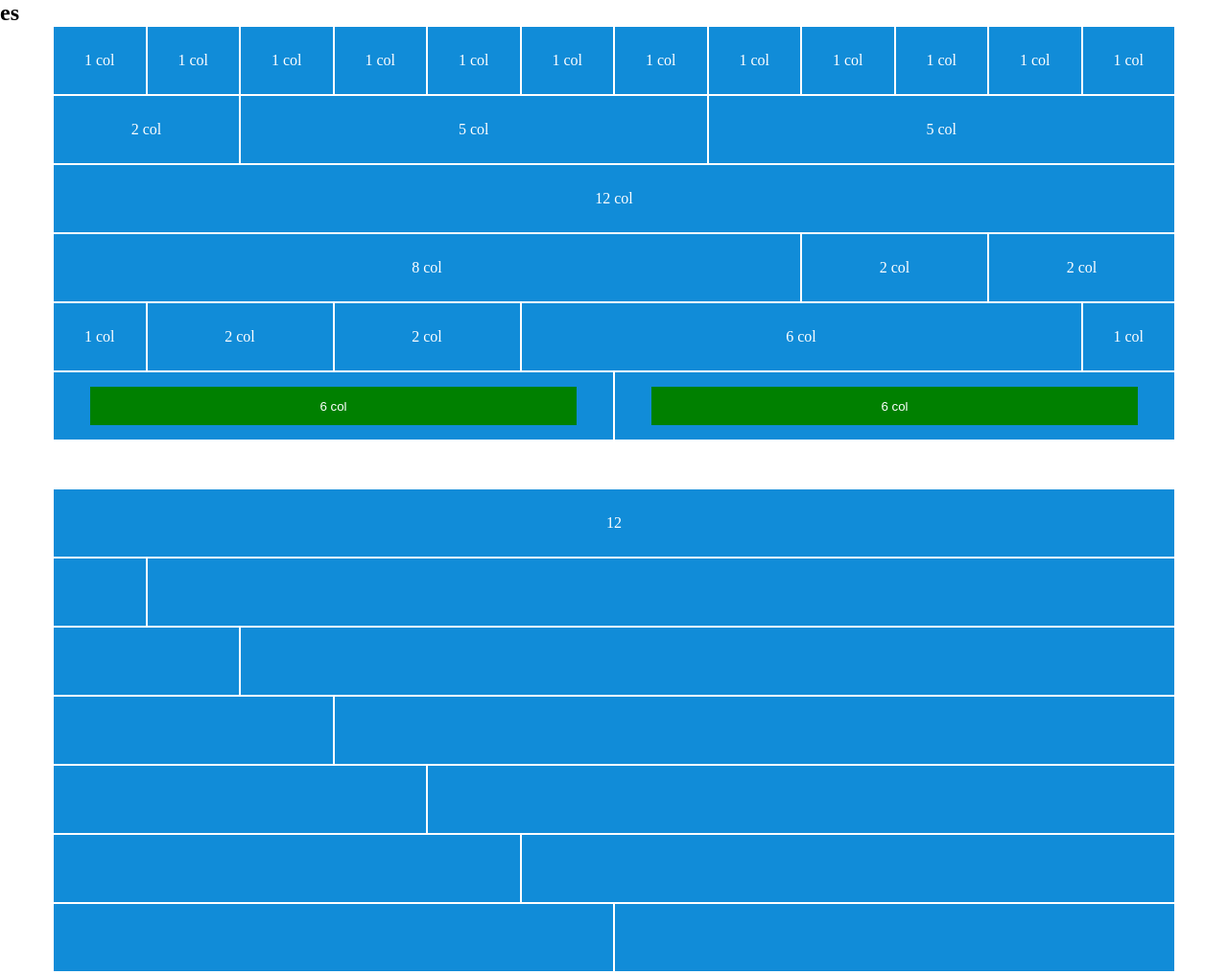
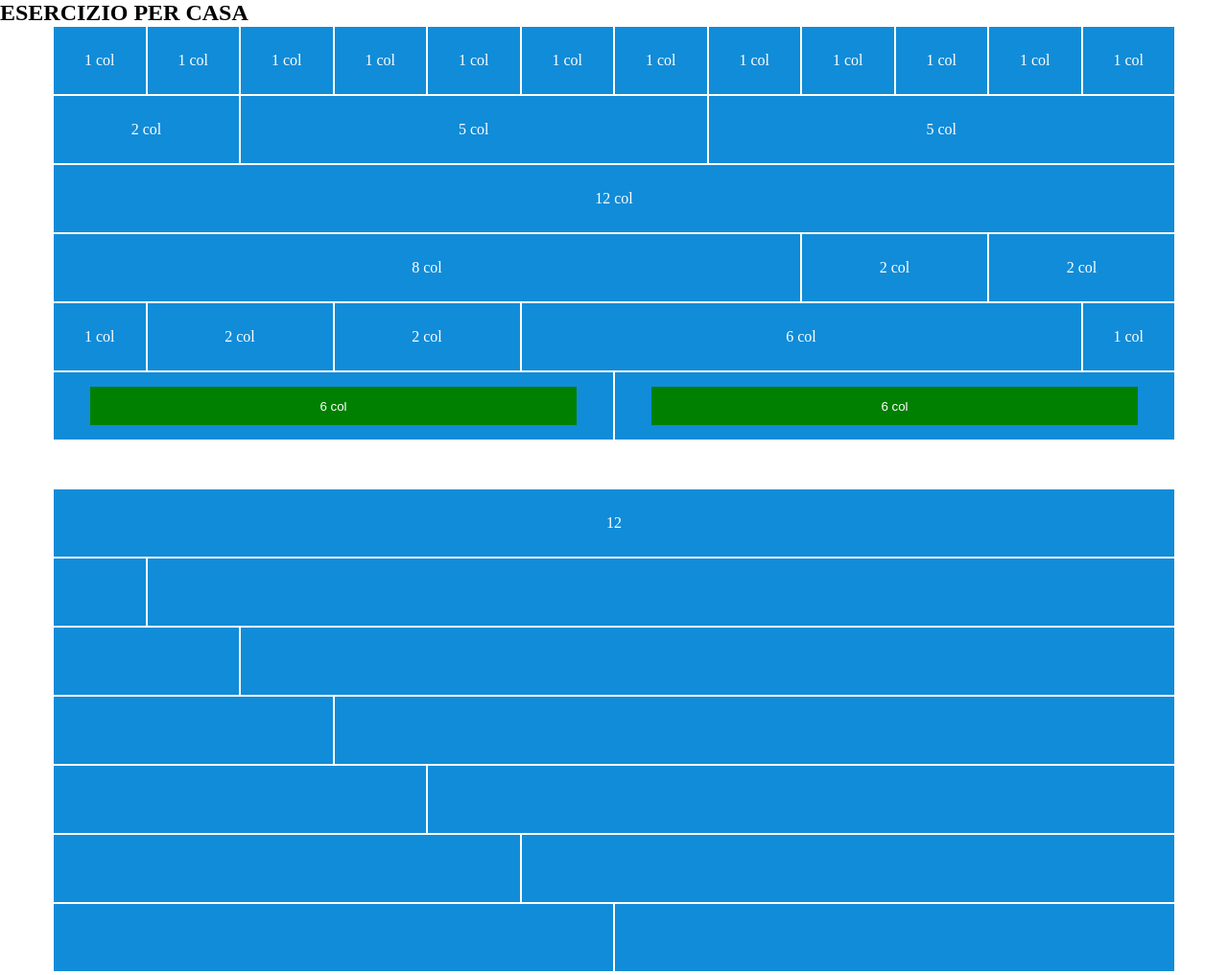
Before and after one commit to eltonanit/html-css-12bool, a plain HTML site: page index.html in a window 1280 px wide. Shown: the top 1016 px of the page at 96% size. Drawn offline with Linux system fonts and the light colour scheme.

Commit message:
[UPD] add featuresv

```diff
--- a/css/style.css
+++ b/css/style.css
@@ -32,6 +32,7 @@
     width: 90%;
     color: white;
     border: none;
+    padding: 6px;
 }
 .space{
     height: 50px;
--- a/index.html
+++ b/index.html
@@ -10,7 +10,7 @@
 
 <body>
     <!--                                        RIGA DA 12 -->
-    <h2>es</h2>
+    <h2>ESERCIZIO PER CASA </h2>
     <div class="container">
         <div class="row">
 
```
